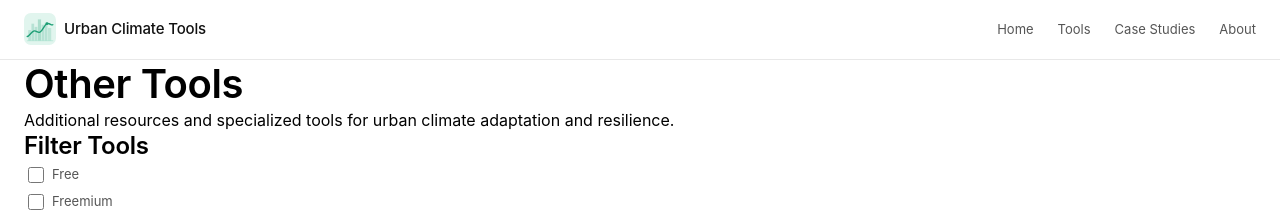
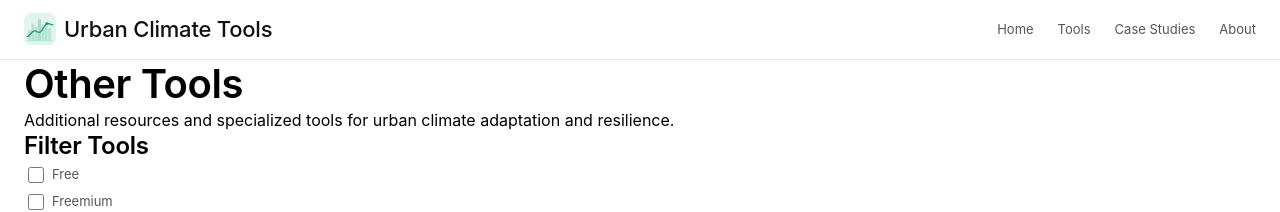
Before and after one commit to mk-ws-git/Urban-Climate-Tools, a Jekyll site: the page built from categories/other.md, in a window 1280 px wide. Shown: the top 212 px of the page. Built offline with Jekyll 4.4.1, drawn with Linux system fonts in a browser that asks for light colours.

Commit message:
Larger nav title, global links teal no underline, remove brand-link hover underline

```diff
--- a/assets/css/components.css
+++ b/assets/css/components.css
@@ -72,6 +72,10 @@
   text-decoration: none;
 }
 
+.nav__brand-link:hover {
+  text-decoration: none;
+}
+
 .nav__logo {
   width: 32px;
   height: 32px;
@@ -79,7 +83,7 @@
 }
 
 .nav__title {
-  font-size: var(--text-base);
+  font-size: var(--text-xl);
   font-weight: var(--weight-medium);
   color: var(--color-text-primary);
   letter-spacing: var(--tracking-tight);
--- a/assets/css/style.css
+++ b/assets/css/style.css
@@ -149,12 +149,13 @@
 
 /* Links */
 a {
-    color: var(--primary-blue);
+    color: var(--color-teal-400);
     text-decoration: none;
 }
 
 a:hover {
-    text-decoration: underline;
+    color: var(--color-teal-600);
+    text-decoration: none;
 }
 
 /* Responsive */
```
